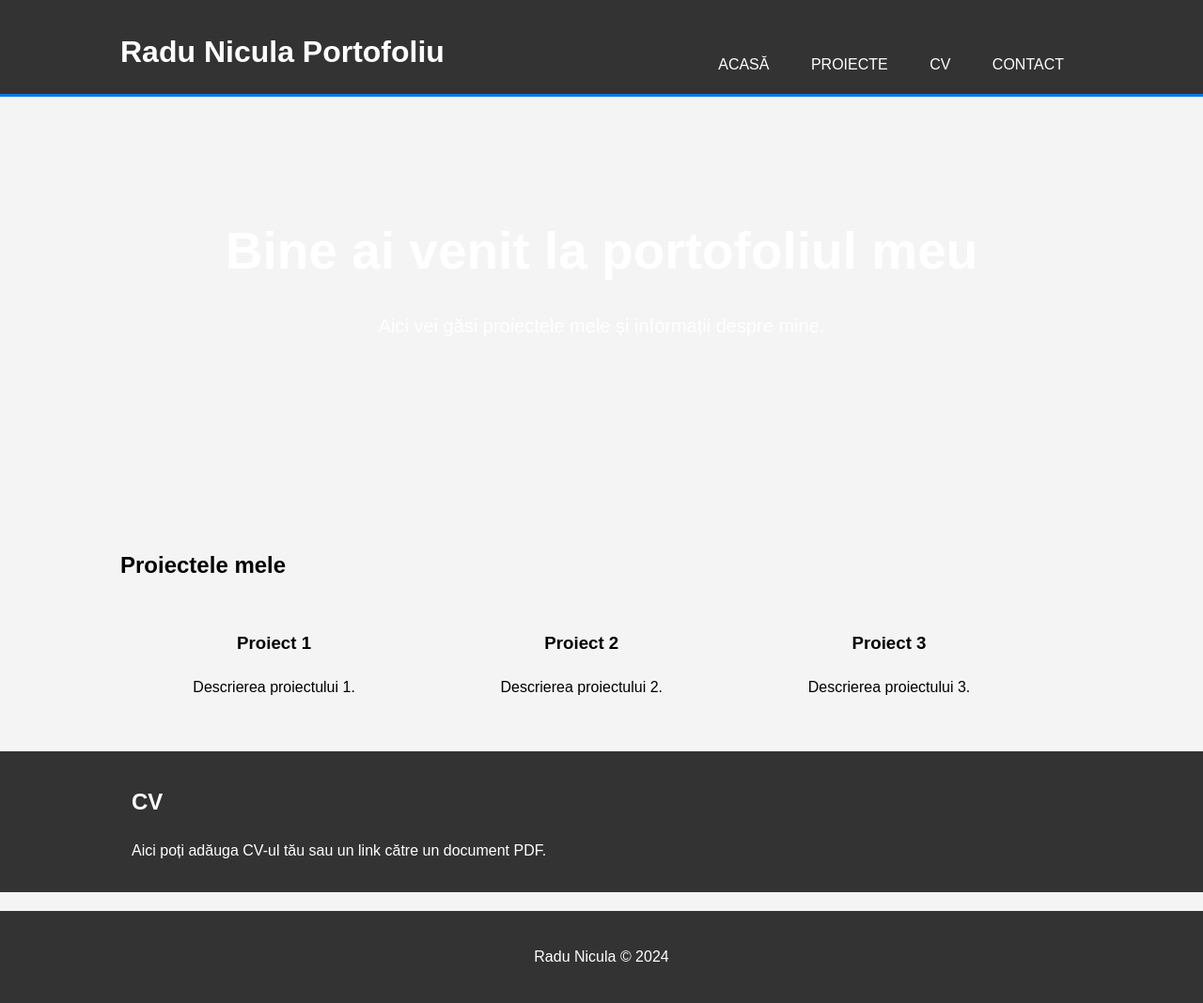
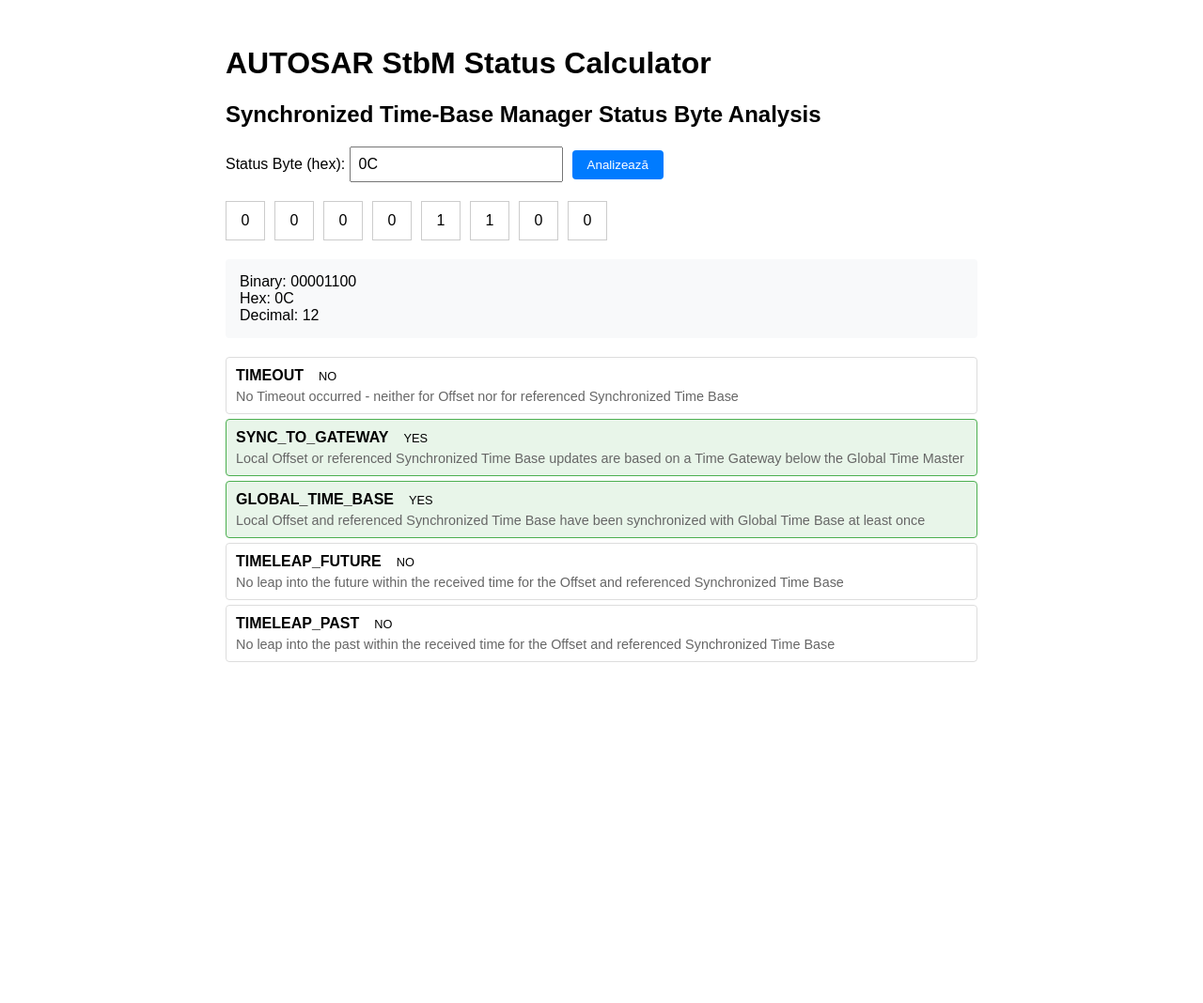
Before and after one commit to radunicula/radunicula.github.io, a plain HTML site: page index.html in a window 1280 px wide. Shown: the whole page at 94% size. After the commit the page ends 800 px from the top, so only its background shows below. Drawn offline with nearby package versions, Linux system fonts and the light colour scheme.

Commit message:
Update index.html

```diff
--- a/index.html
+++ b/index.html
@@ -3,141 +3,240 @@
 <head>
     <meta charset="UTF-8">
     <meta name="viewport" content="width=device-width, initial-scale=1.0">
-    <title>Portofoliul lui Radu Nicula</title>
-    <link rel="stylesheet" href="styles.css"> <!-- Adaugă un fișier CSS pentru stiluri -->
+    <title>AUTOSAR StbM Calculator</title>
+
+    <!-- Includere React -->
+    <script src="https://cdnjs.cloudflare.com/ajax/libs/react/18.2.0/umd/react.production.min.js"></script>
+    <script src="https://cdnjs.cloudflare.com/ajax/libs/react-dom/18.2.0/umd/react-dom.production.min.js"></script>
+    <script src="https://cdnjs.cloudflare.com/ajax/libs/babel-standalone/7.23.5/babel.min.js"></script>
+
     <style>
-        body {
+        .stbm-calculator {
+            max-width: 800px;
+            margin: 0 auto;
+            padding: 20px;
             font-family: Arial, sans-serif;
-            line-height: 1.6;
-            margin: 0;
-            padding: 0;
-            background-color: #f4f4f4;
         }
-        .container {
-            width: 80%;
-            margin: auto;
-            overflow: hidden;
+
+        .input-section {
+            margin: 20px 0;
         }
-        header {
-            background: #333;
-            color: #fff;
-            padding-top: 30px;
-            min-height: 70px;
-            border-bottom: #0779e4 3px solid;
-        }
-        header a {
-            color: #fff;
-            text-decoration: none;
-            text-transform: uppercase;
+
+        .hex-input {
+            padding: 8px;
+            margin-right: 10px;
             font-size: 16px;
         }
-        header ul {
-            padding: 0;
-            list-style: none;
+
+        .bit-display {
+            display: flex;
+            gap: 10px;
+            margin: 20px 0;
         }
-        header li {
-            display: inline;
-            padding: 0 20px 0 20px;
+
+        .bit-cell {
+            width: 40px;
+            height: 40px;
+            display: flex;
+            align-items: center;
+            justify-content: center;
+            border: 1px solid #ccc;
+            cursor: pointer;
+            transition: background-color 0.2s;
         }
-        header #branding {
-            float: left;
+
+        .bit-cell:hover {
+            background-color: #f0f0f0;
         }
-        header #branding h1 {
-            margin: 0;
+
+        .values-display {
+            margin: 20px 0;
+            padding: 15px;
+            background-color: #f8f9fa;
+            border-radius: 4px;
         }
-        header nav {
-            float: right;
-            margin-top: 10px;
+
+        .flags-section {
+            margin-top: 20px;
         }
-        #showcase {
-            min-height: 400px;
-            background: url('background.jpg') no-repeat 0 -400px;
-            text-align: center;
-            color: #fff;
+
+        .flag-item {
+            padding: 10px;
+            margin: 5px 0;
+            border: 1px solid #ddd;
+            border-radius: 4px;
+            cursor: pointer;
         }
-        #showcase h1 {
-            margin-top: 100px;
-            font-size: 55px;
-            margin-bottom: 10px;
+
+        .flag-item.active {
+            background-color: #e8f5e9;
+            border-color: #4caf50;
         }
-        #showcase p {
-            font-size: 20px;
+
+        .flag-item:hover {
+            opacity: 0.9;
         }
-        section {
-            padding: 20px 0 20px 0;
+
+        .flag-id {
+            font-weight: bold;
+            margin-right: 10px;
         }
-        .dark {
-            padding: 15px;
-            background: #333;
-            color: #fff;
-            margin-top: 10px;
+
+        .flag-status {
+            padding: 2px 6px;
+            border-radius: 3px;
+            font-size: 0.8em;
         }
-        .box {
-            float: left;
-            width: 30%;
-            padding: 10px;
-            text-align: center;
+
+        .flag-description {
+            margin: 5px 0 0;
+            font-size: 0.9em;
+            color: #666;
         }
-        footer {
-            padding: 20px;
-            margin-top: 20px;
-            color: #fff;
-            background-color: #333;
-            text-align: center;
+
+        button {
+            padding: 8px 16px;
+            background-color: #007bff;
+            color: white;
+            border: none;
+            border-radius: 4px;
+            cursor: pointer;
+        }
+
+        button:hover {
+            background-color: #0056b3;
         }
     </style>
 </head>
 <body>
-    <header>
-        <div class="container">
-            <div id="branding">
-                <h1><span class="highlight">Radu Nicula</span> Portofoliu</h1>
-            </div>
-            <nav>
-                <ul>
-                    <li><a href="#">Acasă</a></li>
-                    <li><a href="#">Proiecte</a></li>
-                    <li><a href="#">CV</a></li>
-                    <li><a href="#">Contact</a></li>
-                </ul>
-            </nav>
-        </div>
-    </header>
+    <div id="root"></div>
 
-    <section id="showcase">
-        <div class="container">
-            <h1>Bine ai venit la portofoliul meu</h1>
-            <p>Aici vei găsi proiectele mele și informații despre mine.</p>
-        </div>
-    </section>
+    <script type="text/babel">
+        const StbmCalculator = () => {
+            const [hexInput, setHexInput] = React.useState('0C');
+            const [binary, setBinary] = React.useState('00001100');
 
-    <section id="projects">
-        <div class="container">
-            <h2>Proiectele mele</h2>
-            <div class="box">
-                <h3>Proiect 1</h3>
-                <p>Descrierea proiectului 1.</p>
-            </div>
-            <div class="box">
-                <h3>Proiect 2</h3>
-                <p>Descrierea proiectului 2.</p>
-            </div>
-            <div class="box">
-                <h3>Proiect 3</h3>
-                <p>Descrierea proiectului 3.</p>
-            </div>
-        </div>
-    </section>
+            const ACTIVE_BITS = {
+                0: 'TIMEOUT',
+                2: 'SYNC_TO_GATEWAY',
+                3: 'GLOBAL_TIME_BASE',
+                4: 'TIMELEAP_FUTURE',
+                5: 'TIMELEAP_PAST'
+            };
 
-    <section id="cv" class="dark">
-        <div class="container">
-            <h2>CV</h2>
-            <p>Aici poți adăuga CV-ul tău sau un link către un document PDF.</p>
-        </div>
-    </section>
+            const FLAGS = {
+                bit: {
+                    5: {
+                        id: 'TIMELEAP_PAST',
+                        description: 'No leap into the past within the received time for the Offset and referenced Synchronized Time Base'
+                    },
+                    4: {
+                        id: 'TIMELEAP_FUTURE',
+                        description: 'No leap into the future within the received time for the Offset and referenced Synchronized Time Base'
+                    },
+                    3: {
+                        id: 'GLOBAL_TIME_BASE',
+                        description: 'Local Offset and referenced Synchronized Time Base have been synchronized with Global Time Base at least once'
+                    },
+                    2: {
+                        id: 'SYNC_TO_GATEWAY',
+                        description: 'Local Offset or referenced Synchronized Time Base updates are based on a Time Gateway below the Global Time Master'
+                    },
+                    0: {
+                        id: 'TIMEOUT',
+                        description: 'No Timeout occurred - neither for Offset nor for referenced Synchronized Time Base'
+                    }
+                }
+            };
 
-    <footer>
-        <p>Radu Nicula &copy; 2024</p>
-    </footer>
+            const handleHexInput = (input = '') => {
+                setHexInput(input);
+                if (input.length <= 2) {
+                    const decimal = parseInt(input, 16);
+                    setBinary(decimal.toString(2).padStart(8, '0'));
+                } else {
+                    setBinary('00000000');
+                }
+            };
+
+            const toggleBit = (index) => {
+                if (!ACTIVE_BITS.hasOwnProperty(7 - index)) return;
+                const bitsArray = binary.split('');
+                bitsArray[index] = bitsArray[index] === '1' ? '0' : '1';
+                const newBinary = bitsArray.join('');
+                updateValues(newBinary);
+            };
+
+            const toggleFlag = (bit) => {
+                const index = 7 - bit;
+                const bitsArray = binary.split('');
+                bitsArray[index] = bitsArray[index] === '1' ? '0' : '1';
+                updateValues(bitsArray.join(''));
+            };
+
+            const updateValues = (newBinary) => {
+                setBinary(newBinary);
+                setHexInput(parseInt(newBinary, 2).toString(16).toUpperCase().padStart(2, '0'));
+            };
+
+            return (
+                <div className="stbm-calculator">
+                    <h1>AUTOSAR StbM Status Calculator</h1>
+                    <div className="status-byte-analysis">
+                        <h2>Synchronized Time-Base Manager Status Byte Analysis</h2>
+
+                        <div className="input-section">
+                            <label>Status Byte (hex): </label>
+                            <input
+                                type="text"
+                                value={hexInput}
+                                onChange={(e) => handleHexInput(e.target.value)}
+                                className="hex-input"
+                            />
+                            <button onClick={() => handleHexInput()}>Analizează</button>
+                        </div>
+
+                        <div className="bit-display">
+                            {binary.split('').map((bit, index) => (
+                                <div
+                                    key={index}
+                                    onClick={() => toggleBit(index)}
+                                    className={`bit-cell ${ACTIVE_BITS.hasOwnProperty(7-index) ? 'active' : 'inactive'}`}
+                                >
+                                    {bit}
+                                </div>
+                            ))}
+                        </div>
+
+                        <div className="values-display">
+                            <div>Binary: {binary}</div>
+                            <div>Hex: {hexInput}</div>
+                            <div>Decimal: {parseInt(binary, 2)}</div>
+                        </div>
+
+                        <div className="flags-section">
+                            {Object.entries(FLAGS.bit).map(([bit, { id, description }]) => {
+                                const isActive = binary[7-bit] === '1';
+                                return (
+                                    <div
+                                        key={id}
+                                        onClick={() => toggleFlag(bit)}
+                                        className={`flag-item ${isActive ? 'active' : ''}`}
+                                    >
+                                        <span className="flag-id">{id}</span>
+                                        <span className="flag-status">{isActive ? 'YES' : 'NO'}</span>
+                                        <p className="flag-description">{description}</p>
+                                    </div>
+                                );
+                            })}
+                        </div>
+                    </div>
+                </div>
+            );
+        };
+
+        const root = ReactDOM.createRoot(document.getElementById('root'));
+        root.render(<StbmCalculator />);
+    </script>
 </body>
 </html>
```
